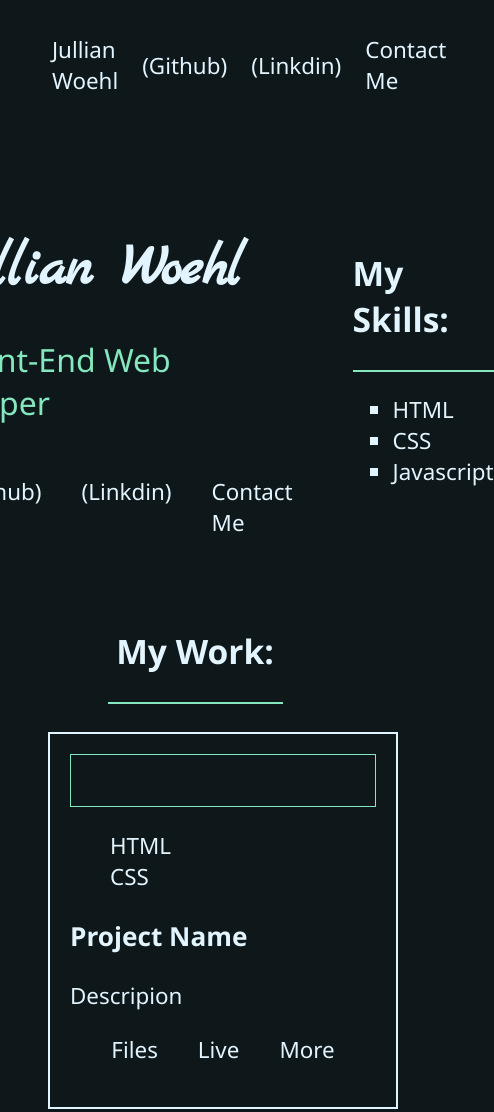
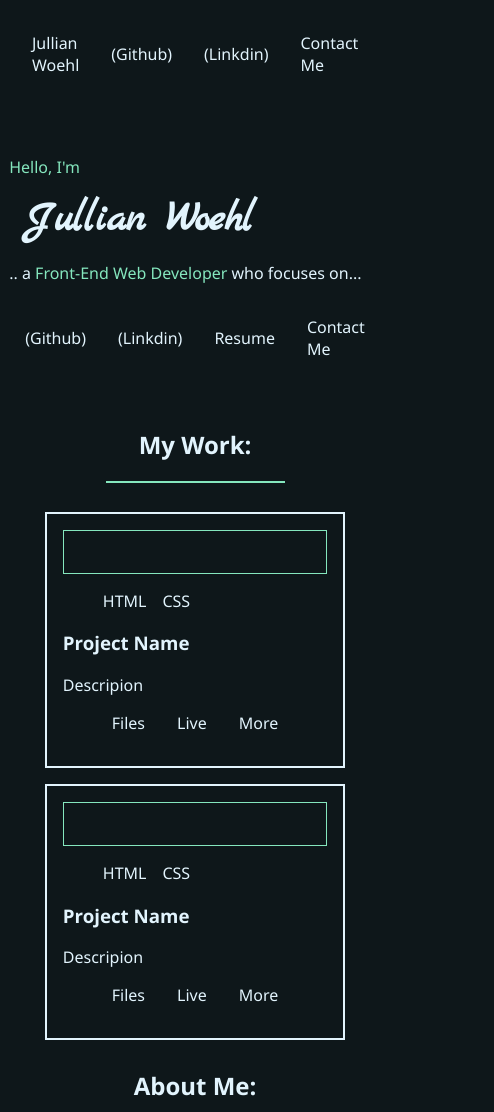
Before and after one commit to jullianw/portfolio, a plain HTML site: page index.html in a window 390 px wide. Shown: the top 1112 px of the page, 494 px wide, since content can reach past the window. Drawn offline with Linux system fonts and the light colour scheme.

Commit message:
Added better responsiveness

```diff
--- a/index.html
+++ b/index.html
@@ -27,17 +27,18 @@
         <section class="hero">
             <p class="intro cyan">Hello, I'm</p>
             <h1 id="name">Jullian Woehl</h1>
-            <p class="name-description">.. a <span class="capped cyan">Front-End Web Developer</span></p>
+            <p class="name-description">.. a <span class="capped cyan">Front-End Web Developer</span> who focuses on...</p>
          <div>
             <ul class="my-links">
                 <li><a href="https://github.com/jullianw" target="_blank">(Github)</a></li>
                 <li><a href="" target="_blank">(Linkdin)</a></li>
+                <li><a href="">Resume</a></li>
                 <li><a href="">Contact Me</a></li>
             </ul>
          </div>
         </section>
 
-         <section class="skills">
+         <!-- <section class="skills">
             <h2>My Skills:</h2>
             <hr>
             <ul class="skills-list">
@@ -45,13 +46,28 @@
                 <li>CSS</li>
                 <li>Javascript</li>
             </ul>
-         </section>
+         </section> -->
     </div>
 
      <section class="work">
         <h2>My Work:</h2>
         <hr class="half-width">
         <div class="grid-container">
+            <section class="project-card">
+                <div class="img-container"><img src="" alt=""></div>
+                <ul class="tag-container">
+                    <li>HTML</li>
+                    <li>CSS</li>
+                </ul>
+                <h3>Project Name</h3>
+                <p>Descripion</p>
+                <ul class="project-links">
+                    <li><a href="" target="_blank">Files</a></li>
+                    <li><a href="" target="_blank">Live</a></li>
+                    <li><a href="">More</a></li>
+                </ul>
+            </section>
+
             <section class="project-card">
                 <div class="img-container"><img src="" alt=""></div>
                 <ul class="tag-container">
--- a/style.css
+++ b/style.css
@@ -29,14 +29,7 @@ hr {
     height: 2px;
     background-color: #85e7be;
     border: none;
-}
-
-.half-width {
     width: 50%;
-}
-
-.heading-h2 {
-
 }
 
 /* Nav */
@@ -48,12 +41,13 @@ hr {
 
 .main-nav {
     display: flex;
-    margin: 0;
+    margin: 0 1rem 1rem;
     align-items: center;
+    padding: 0;
 }
 
 .main-nav > li {
-    padding: 12px;
+    padding: 1rem;
 }
 
 /* Landing Page */
@@ -65,33 +59,51 @@ hr {
 }
 
 .hero {
-    margin: 20px;
-}
-
-.intro {
-    /* font-size: 1em; */
+    margin: 1rem;
 }
 
 #name {
-    font-size: 3.6rem;
-    margin: 30px;
+    font-size: 7rem;
+    margin: 1rem;
     font-family: 'Marck Script', cursive;
+}
+
+@media only screen and (max-width: 800px) {
+    #name {
+        font-size: 3.7rem;
+    }
 }
 
 .name-description {
     font-size: 2rem;
 }
 
+@media only screen and (max-width: 400px) {
+    body {
+        font-size: 1em;
+    }
+
+    #name {
+        font-size: 2.6rem;
+    }
+
+    .name-description {
+        font-size: 1rem;
+    }
+}
+
 .my-links {
     display: flex;
+    align-items: center;
+    padding: 0;
 }
 
 .my-links > li {
-    margin: 20px;
+    margin: 1rem;
 }
 
 .skills {
-    margin: 20px;
+    margin: 1rem;
 }
 
 .skills-list {
@@ -101,7 +113,7 @@ hr {
 /* My Work */
 
 .work {
-    margin: 20px;
+    margin: 1rem;
 }
 
 .work > h2 {
@@ -110,19 +122,37 @@ hr {
 
 .grid-container {
     display: grid;
-    gap: 20px;
-    grid-template-columns: repeat(auto-fill, minmax(350px, 1fr));
-    margin: 28px;
+    gap: 1rem;
+    grid-template-columns: repeat(auto-fill, minmax(250px, 1fr));
+    margin: 1.8rem;
+}
+
+@media only screen and (min-width: 400px) {
+    .grid-container {
+        grid-template-columns: repeat(auto-fill, minmax(320px, 1fr));
+        }
+}
+
+@media only screen and (min-width: 800px) {
+    .grid-container {
+    grid-template-columns: repeat(auto-fill, minmax(500px, 1fr));
+    }
 }
 
 .project-card {
     border: 2px solid #e2f4fd;
-    padding: 20px;
+    padding: 1rem;
 }
 
 .img-container {
     border: 1px solid #85e7be;
     padding: 10px;
+}
+
+.tag-container {
+    display: flex;
+    flex-wrap: wrap;
+    gap: 1rem;
 }
 
 .project-links {
@@ -132,13 +162,13 @@ hr {
 }
 
 .project-links > li {
-    margin: 0 20px;
+    margin: 0 1rem;
 }
 
 /* About */
 
 .about {
-    margin: 20px;
+    margin: 1rem;
 }
 
 .about > h2 {
@@ -152,11 +182,11 @@ hr {
 }
 
 .about-photo {
-    margin: 20px;
+    margin: 1rem;
 }
 
 .about-description {
-    margin: 20px;
+    margin: 1rem;
 }
 
 /* Colors */
```
